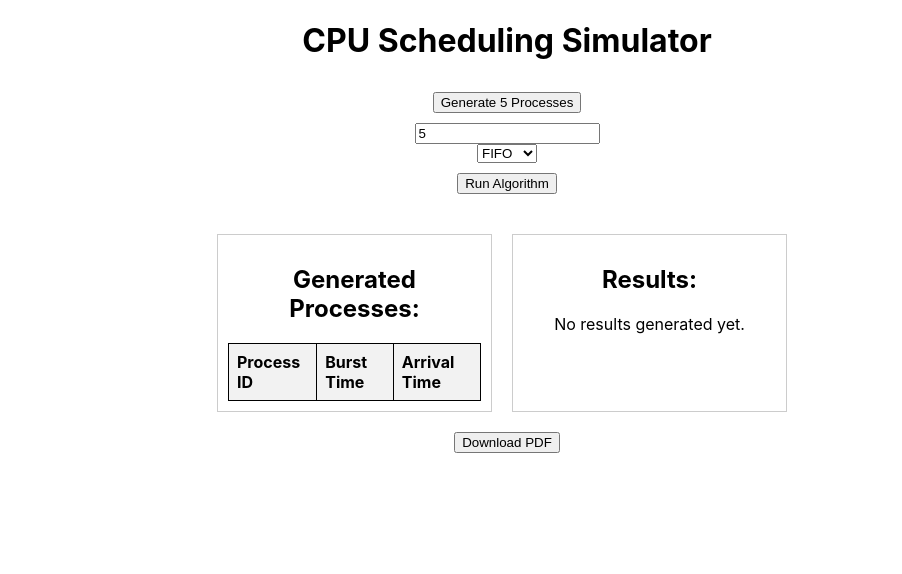
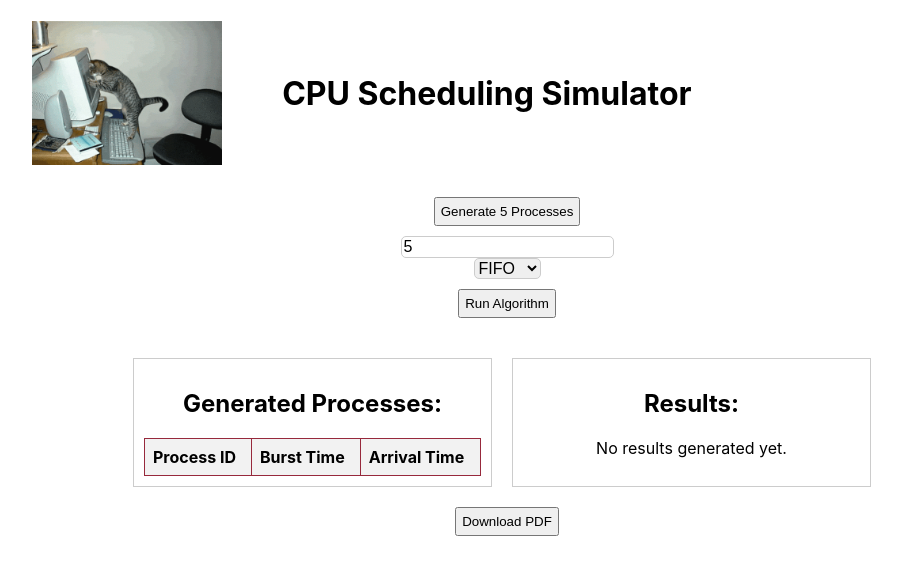
Before and after one commit to ttrucd/OS_Project, a React (Create React App) app in the folder cpu-scheduling-simulator/: page / in a window 1280 px wide. Shown: the top 574 px of the page, without its empty margins (133-1035 px from the left). Built offline with nearby package versions, Linux system fonts and the light colour scheme.

Commit message:
edit front end

```diff
--- a/cpu-scheduling-simulator/src/App.css
+++ b/cpu-scheduling-simulator/src/App.css
@@ -9,12 +9,32 @@
   flex-direction: column;
   text-align: center;
 }
+.title {
+  display: flex;
+  align-items: center;
+  gap: 60px;
+}
+.title-gif {
+  width: 20%;
+  height: auto;
+}
 button{
   margin: 10px 0;
+  padding: 5px;
+
 }
+
+input[type="number"], select {
+  font-size: 1rem;
+  border-radius: 5px;
+  border: 1px solid #ccc;
+}
+
+
 /*container holld both tables*/
 .tables-container {
   display: flex;
+  width: 60%;
   justify-content: space-between;
   margin-top: 20px;
 }
@@ -41,7 +61,9 @@ table{
 }
 
 table, th, td{
-  border: 1px solid black;
+  padding: 8px;
+  border: 1px solid rgb(151, 41, 60);
+  text-align: left;
 }
 
 th, td{
--- a/cpu-scheduling-simulator/src/App.js
+++ b/cpu-scheduling-simulator/src/App.js
@@ -8,6 +8,7 @@ import { jsPDF} from 'jspdf';
 import {generateProcesses} from './generate';
 import Animation from './animation';
 import './App.css';
+import cattGif from './catt.gif';
 
 function App() {
   const [processes, setProcesses] = useState([]);     //an array store the processes to be scheduled, where each process is an object with a burstTime
@@ -63,7 +64,10 @@ const handleGenerateProcesses = (numProcesses) => {
 
   return (
     <div className="container">
-      <h1>CPU Scheduling Simulator</h1>
+      <h1 className="title">
+        <img src={cattGif} alt="Cat" className="title-gif"/>
+
+      CPU Scheduling Simulator</h1>
       <Process generateProcesses ={handleGenerateProcesses}/>
 
 
--- a/cpu-scheduling-simulator/src/animation.css
+++ b/cpu-scheduling-simulator/src/animation.css
@@ -4,8 +4,8 @@
     min-width: 300px;
     background-color: #f3f3f3;
     border-radius: 10px;
-    margin: 10px 0;
-    padding: 10px;
+    margin: 30px 10px;
+    padding: 8px;
     display: flex;
     justify-content: space-between;
     align-items: center;
```
Also changed, not shown: cpu-scheduling-simulator/src/catt.gif (added).
